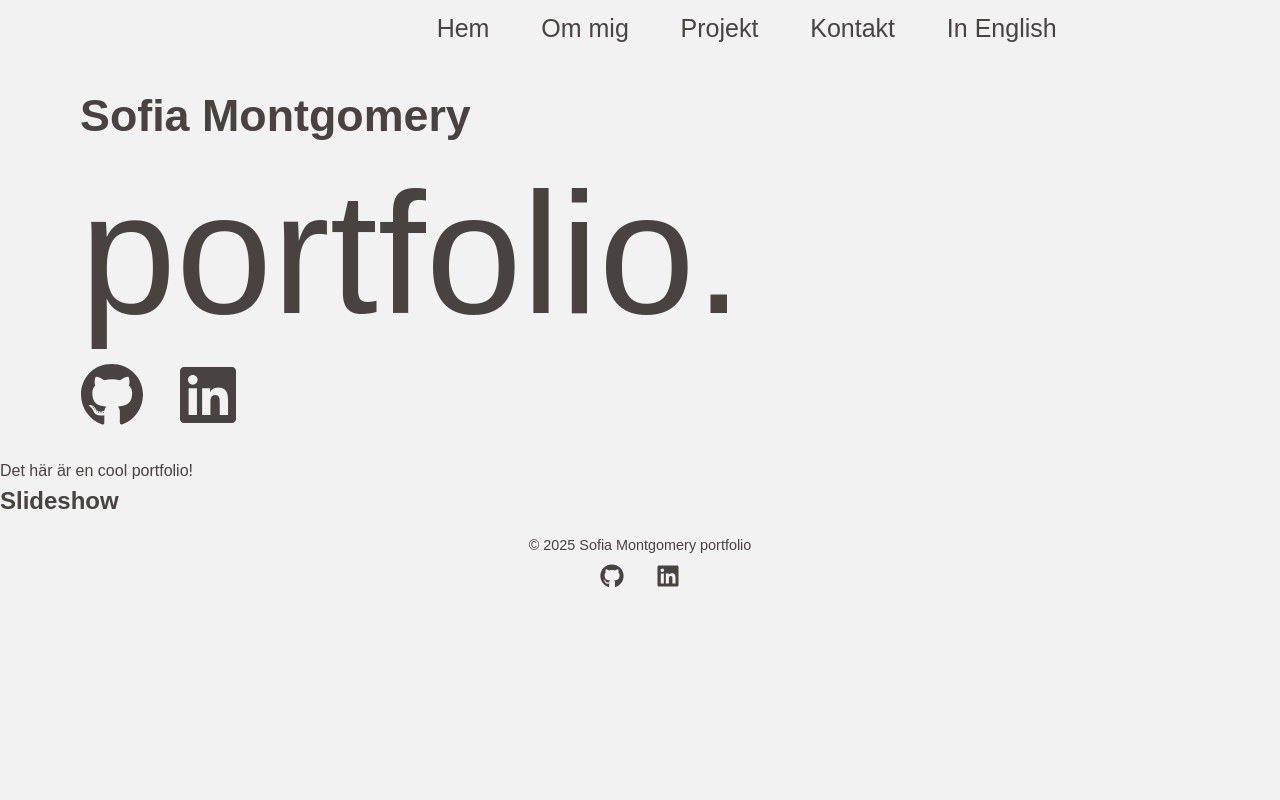
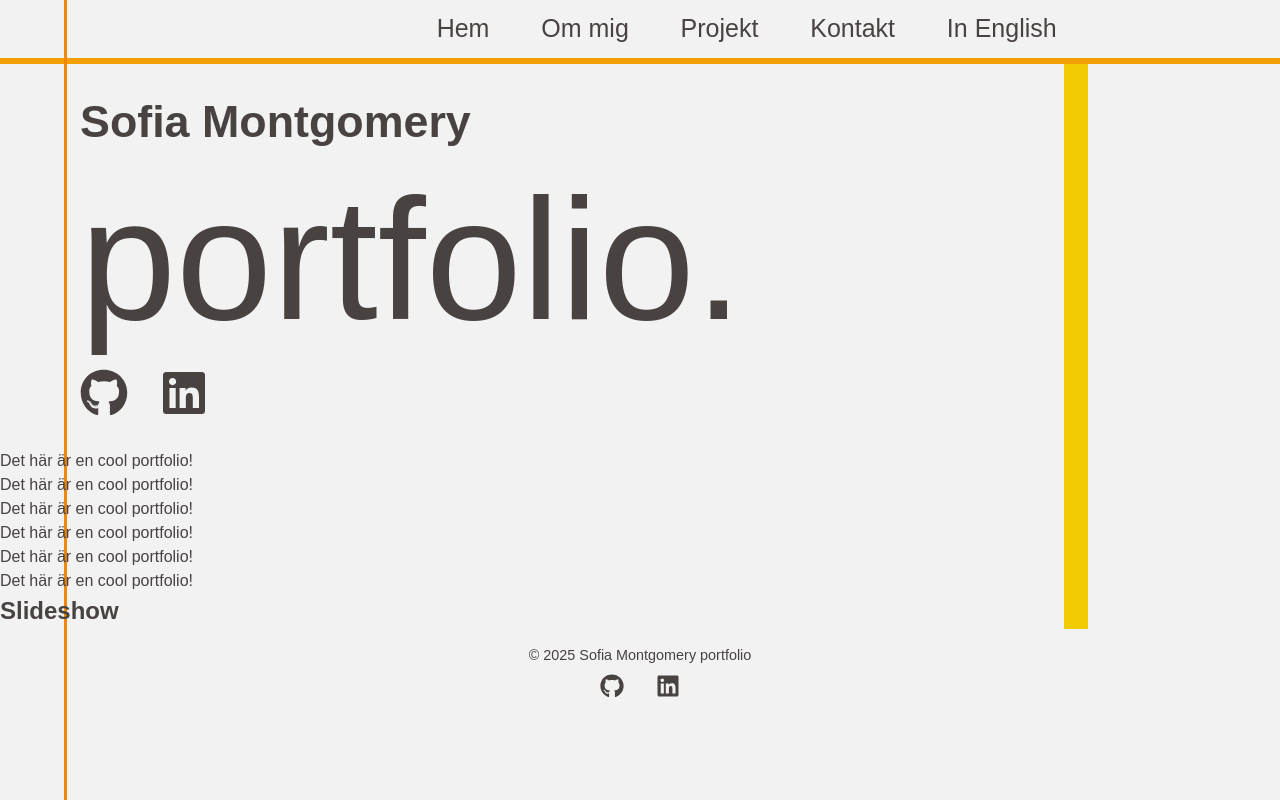
Before and after one commit to fiamont/new-portfolio, a React (Vite) app: page / in a window 1280 px wide. Built offline with nearby package versions, Linux system fonts and the light colour scheme; a web font is replaced by a local one.

Commit message:
line design

```diff
--- a/src/App.jsx
+++ b/src/App.jsx
@@ -5,10 +5,12 @@ import About from "./pages/About";
 import Projects from "./pages/Projects";
 import Contact from "./pages/Contact";
 import InEnglish from "./pages/InEnglish";
+import FullScreenLine from "./components/FullScreenLine";
 
 function App() {
   return (
     <Router>
+      <FullScreenLine />
       <Layout>
         <Routes>
           <Route path="/" element={<Home />} />
--- /dev/null
+++ b/src/components/FullScreenLine.jsx
@@ -0,0 +1,17 @@
+import styled from "styled-components";
+
+const StyledFullScreenLine = styled.div`
+  position: fixed;
+  top: 0;
+  bottom: 0;
+  left: 5%;
+  width: 3px;
+  background-color: var(--orange-color);
+  height: 100%; /* Sätt höjden till 100% av dokumentets höjd */
+`;
+
+function FullScreenLine() {
+  return <StyledFullScreenLine />;
+}
+
+export default FullScreenLine;
--- a/src/components/Navbar.styles.js
+++ b/src/components/Navbar.styles.js
@@ -3,11 +3,13 @@ import { Link } from "react-router-dom";
 
 // Navbar
 export const StyledNavbar = styled.nav`
+  background-color: var(--light-grey);
   display: grid;
   align-items: center;
   grid-template-columns: 1fr 1fr 0.5fr 0.5fr;
   width: 100%;
   overflow: hidden;
+  border-bottom: 6px solid var(--light-orange-color);
 
   @media (max-width: 1067px) {
     display: flex;
--- /dev/null
+++ b/src/components/VerticalLine.jsx
@@ -0,0 +1,29 @@
+import styled from "styled-components";
+
+const StyledVerticalLine = styled.div`
+  position: absolute;
+  top: 0;
+  height: 100%; /* Höjden blir lika stor som föräldradivens höjd */
+  width: ${(props) => props.width || "2px"}; /* Standardbredd på linjen */
+  background-color: ${(props) => props.color || "black"}; /* Färg med props */
+  ${(props) =>
+    props.$right ? `right: ${props.$right};` : ""} /* Placera på höger sida */
+  ${(props) =>
+    props.$left ? `left: ${props.$left};` : ""} /* Placera på vänster sida */
+    z-index: ${(props) =>
+    props.$zindex || 1}; /* Lägg till z-index för ordning */
+`;
+
+const VerticalLine = ({ width, color, $right, $left, zindex }) => {
+  return (
+    <StyledVerticalLine
+      width={width}
+      color={color}
+      $right={$right}
+      $left={$left}
+      $zindex={zindex}
+    />
+  );
+};
+
+export default VerticalLine;
--- a/src/pages/Home.jsx
+++ b/src/pages/Home.jsx
@@ -3,8 +3,15 @@ import Slideshow from "../components/Slideshow";
 import { homeText } from "../texts/homeText";
 import TextBox from "../components/TextBox";
 import { FaLinkedin, FaGithub } from "react-icons/fa";
+import VerticalLine from "../components/VerticalLine";
+
+const HomeDiv = styled.div`
+  position: relative;
+`;
 
 const HeaderDiv = styled.div`
+  position: relative;
+  z-index: 99;
   display: flex;
   flex-direction: column;
   justify-content: center;
@@ -42,14 +49,15 @@ const IconContainer = styled.div`
     }
 
     @media (min-width: 1024px) {
-      width: 4rem;
+      width: 3rem;
     }
   }
 `;
 
 function Home() {
   return (
-    <>
+    <HomeDiv>
+      <VerticalLine width="24px" color="var(--yellow-color)" $right="15%" />
       <HeaderDiv>
         <HeaderOne>{homeText.headingOne}</HeaderOne>
         <HeaderTwo>{homeText.headingTwo}</HeaderTwo>
@@ -59,8 +67,13 @@ function Home() {
         </IconContainer>
       </HeaderDiv>
       <TextBox text={homeText.content} />
+      <TextBox text={homeText.content} />
+      <TextBox text={homeText.content} />
+      <TextBox text={homeText.content} />
+      <TextBox text={homeText.content} />
+      <TextBox text={homeText.content} />
       <Slideshow />
-    </>
+    </HomeDiv>
   );
 }
 
```
